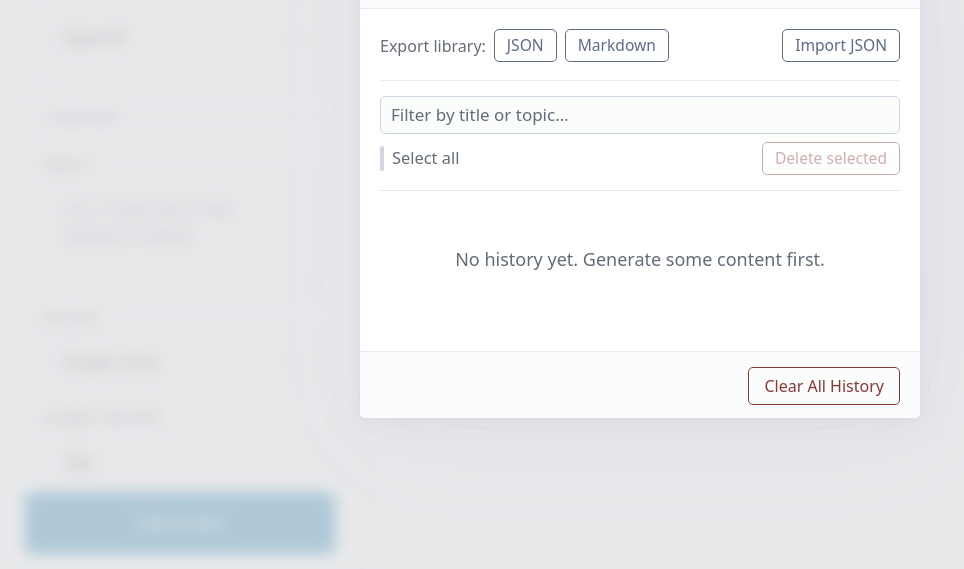
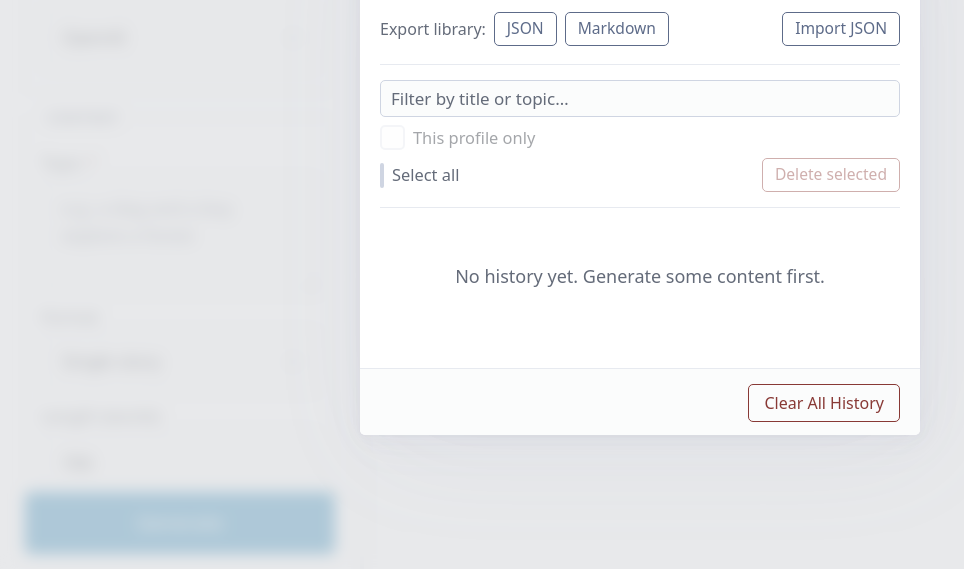
Before and after one commit to jeffwright13/krashen, a website with bundled scripts: page index.html in a window 1280 px wide. Both pictures are taken after a click on the button "History". Shown: the part 231-800 px from the top of the page, without its empty margins (0-964 px from the left). Built offline with nearby package versions, Linux system fonts and the light colour scheme.

Commit message:
Add profile filter to History modal
Checkbox in the filter row scopes the list to entries stamped with the
active profile's id. Disabled (and auto-unchecked) when no profile is
active; label shows the active profile name when enabled. Existing text
filter and bulk-select behaviour are unchanged.

Co-Authored-By: Claude Sonnet 4.6 <noreply@anthropic.com>

```diff
--- a/css/main.css
+++ b/css/main.css
@@ -673,6 +673,24 @@ html, body {
   height: auto;
 }
 
+.history-profile-filter-label {
+  display: flex;
+  align-items: center;
+  gap: 0.4rem;
+  font-size: 0.82rem;
+  cursor: pointer;
+  margin: 0;
+}
+
+.history-profile-filter-label input[type="checkbox"] {
+  margin: 0;
+}
+
+.history-profile-filter-label:has(input:disabled) {
+  opacity: 0.45;
+  cursor: default;
+}
+
 .history-bulk {
   display: flex;
   align-items: center;
--- a/index.html
+++ b/index.html
@@ -393,6 +393,10 @@
 
       <div class="history-controls">
         <input type="text" id="history-filter" placeholder="Filter by title or topic…" autocomplete="off">
+        <label class="history-profile-filter-label">
+          <input type="checkbox" id="history-profile-filter" disabled>
+          <span id="history-profile-filter-text">This profile only</span>
+        </label>
         <div class="history-bulk">
           <label class="history-select-all-label">
             <input type="checkbox" id="history-select-all">
--- a/js/app.js
+++ b/js/app.js
@@ -429,9 +429,10 @@ document.addEventListener('keydown', e => {
 // ── History modal ─────────────────────────────────────────────────────────────
 
 function renderHistoryList() {
-  const list      = document.getElementById('history-list');
-  const empty     = document.getElementById('history-empty');
-  const filterVal = document.getElementById('history-filter').value.toLowerCase().trim();
+  const list            = document.getElementById('history-list');
+  const empty           = document.getElementById('history-empty');
+  const filterVal       = document.getElementById('history-filter').value.toLowerCase().trim();
+  const profileFilterEl = document.getElementById('history-profile-filter');
 
   let entries = getHistory().slice().reverse();
   if (filterVal) {
@@ -439,6 +440,10 @@ function renderHistoryList() {
       (e.title ?? '').toLowerCase().includes(filterVal) ||
       (e.topic ?? '').toLowerCase().includes(filterVal)
     );
+  }
+  if (profileFilterEl.checked && !profileFilterEl.disabled) {
+    const activeId = window.KrashenProfiles?.getActive()?.id;
+    if (activeId) entries = entries.filter(e => e.profileId === activeId);
   }
 
   list.querySelectorAll('.history-item').forEach(el => el.remove());
@@ -521,6 +526,16 @@ function updateBulkControls() {
 function openHistory() {
   document.getElementById('import-status').hidden = true;
   document.getElementById('history-filter').value = '';
+
+  const active          = window.KrashenProfiles?.getActive();
+  const profileFilterEl = document.getElementById('history-profile-filter');
+  const profileLabelEl  = document.getElementById('history-profile-filter-text');
+  profileFilterEl.disabled = !active;
+  if (!active) profileFilterEl.checked = false;
+  profileLabelEl.textContent = active
+    ? `This profile only (${active.name})`
+    : 'This profile only';
+
   renderHistoryList();
   document.getElementById('history-modal').showModal();
 }
@@ -534,6 +549,7 @@ document.getElementById('history-modal').addEventListener('click', e => {
 });
 
 document.getElementById('history-filter').addEventListener('input', renderHistoryList);
+document.getElementById('history-profile-filter').addEventListener('change', renderHistoryList);
 
 document.getElementById('history-select-all').addEventListener('change', e => {
   document.querySelectorAll('#history-list .history-checkbox').forEach(cb => {
```
